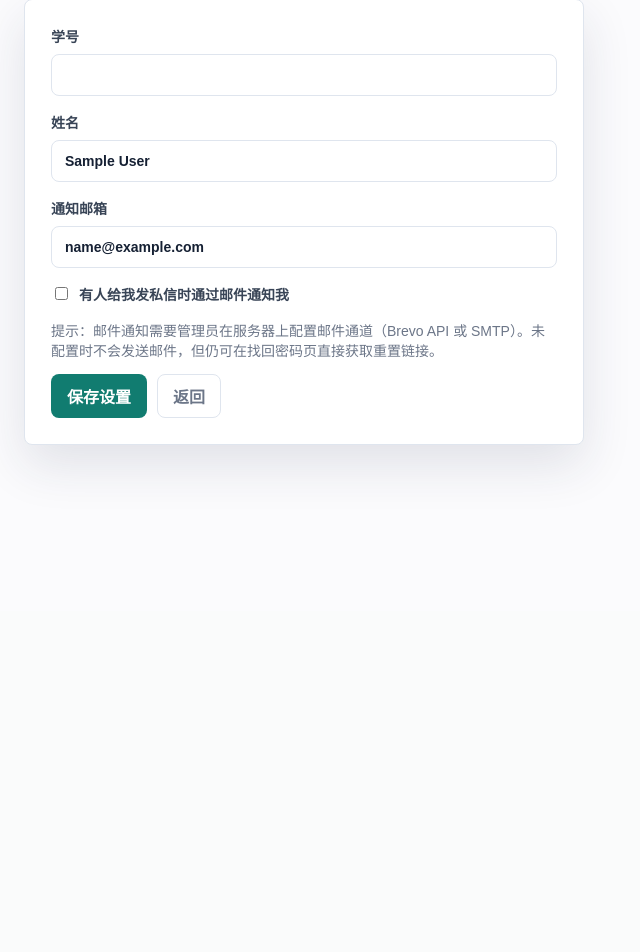
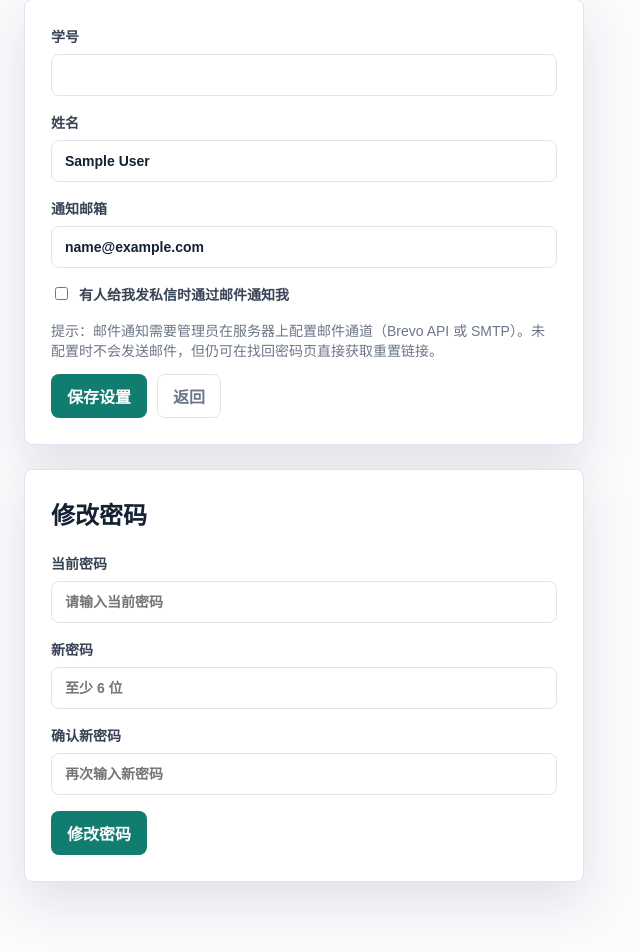
Before and after one commit to Aurora5456/campus-lost-found-system, a Flask app: page /settings in a window 1280 px wide. Shown: the part 189-1141 px from the top of the page, without its empty margins (0-640 px from the left). Before the commit the page ends 655 px from the top, so only its background shows below. Run offline with Flask 3, Linux system fonts and the light colour scheme; the visitor is signed in with stand-in values (Sample User, id 1); data that the repository does not hold is empty; parts of the project's set-up code (start-up, migrations or seed data) failed here and were passed over.

Commit message:
feat(设置): 学生可在设置页修改密码
新增 /student/change-password 路由(登录态),校验当前密码、新密码>=6位、
两次一致、且新密码与旧密码不同后更新。设置页新增「修改密码」表单。

```diff
--- a/app.py
+++ b/app.py
@@ -355,6 +355,28 @@ def register_routes(app):
                 flash("个人设置已保存。", "success")
             return redirect(url_for("settings"))
         return render_template("settings.html", student=student)
+
+    @app.route("/student/change-password", methods=["POST"])
+    @student_required
+    def change_password():
+        student = current_student()
+        current_password = request.form.get("current_password", "")
+        new_password = request.form.get("new_password", "")
+        confirm = request.form.get("confirm_password", "")
+
+        if not check_password_hash(student.password_hash, current_password):
+            flash("当前密码不正确。", "danger")
+        elif len(new_password) < 6:
+            flash("新密码至少 6 位。", "danger")
+        elif new_password != confirm:
+            flash("两次输入的新密码不一致。", "danger")
+        elif new_password == current_password:
+            flash("新密码不能与当前密码相同。", "danger")
+        else:
+            student.password_hash = generate_password_hash(new_password)
+            db.session.commit()
+            flash("密码修改成功，下次请使用新密码登录。", "success")
+        return redirect(url_for("settings"))
 
     @app.route("/posts")
     @student_required
--- a/templates/settings.html
+++ b/templates/settings.html
@@ -27,4 +27,20 @@
     <a class="btn ghost" href="{{ url_for('student_home') }}">返回</a>
   </div>
 </form>
+
+<form class="panel form-card" method="post" action="{{ url_for('change_password') }}" style="max-width: 560px; margin-top: 24px;">
+  <h2 style="margin-top: 0;">修改密码</h2>
+  <label>当前密码
+    <input name="current_password" type="password" required placeholder="请输入当前密码">
+  </label>
+  <label>新密码
+    <input name="new_password" type="password" required minlength="6" placeholder="至少 6 位">
+  </label>
+  <label>确认新密码
+    <input name="confirm_password" type="password" required minlength="6" placeholder="再次输入新密码">
+  </label>
+  <div class="action-row">
+    <button class="btn primary" type="submit">修改密码</button>
+  </div>
+</form>
 {% endblock %}
```
